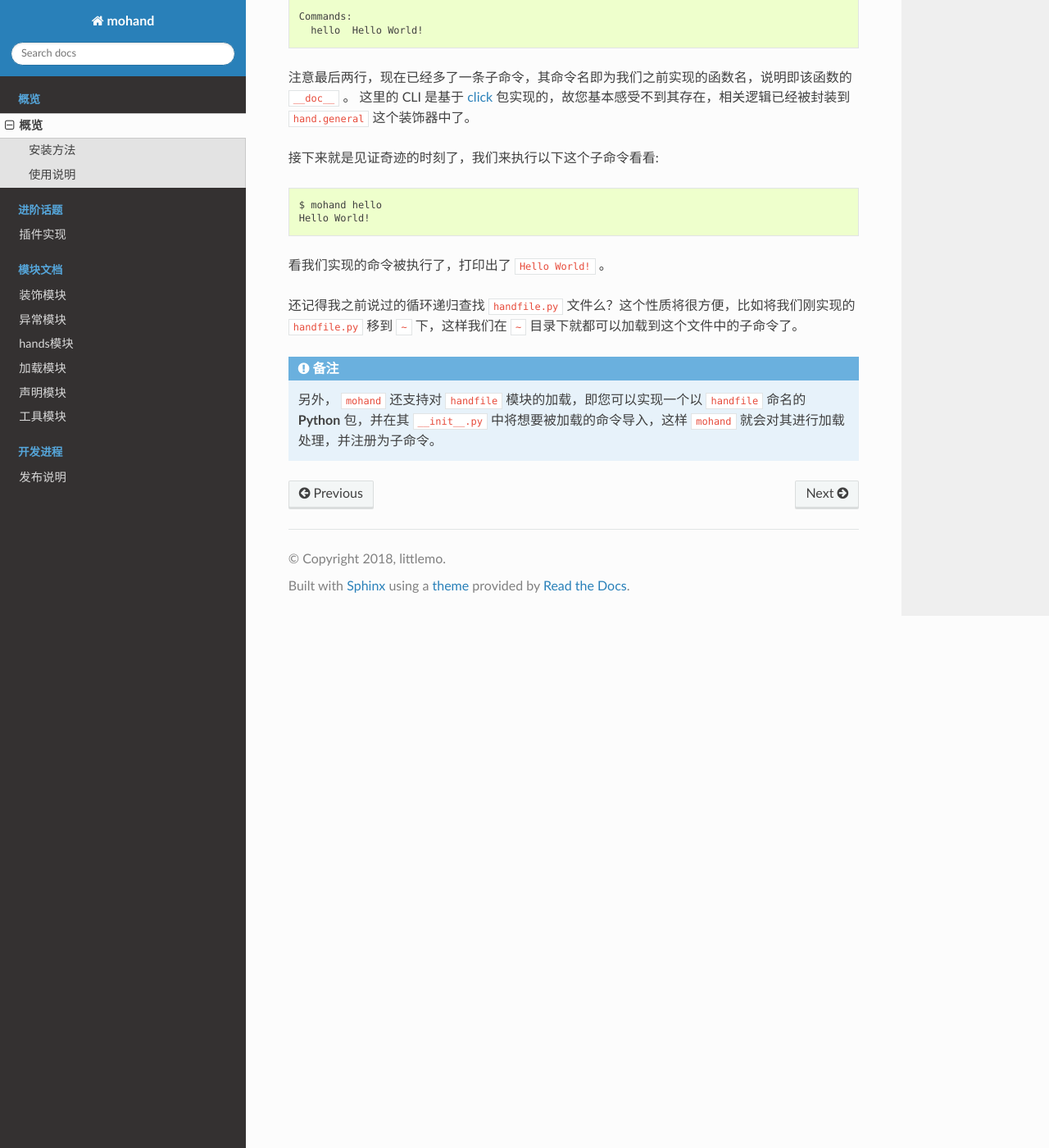
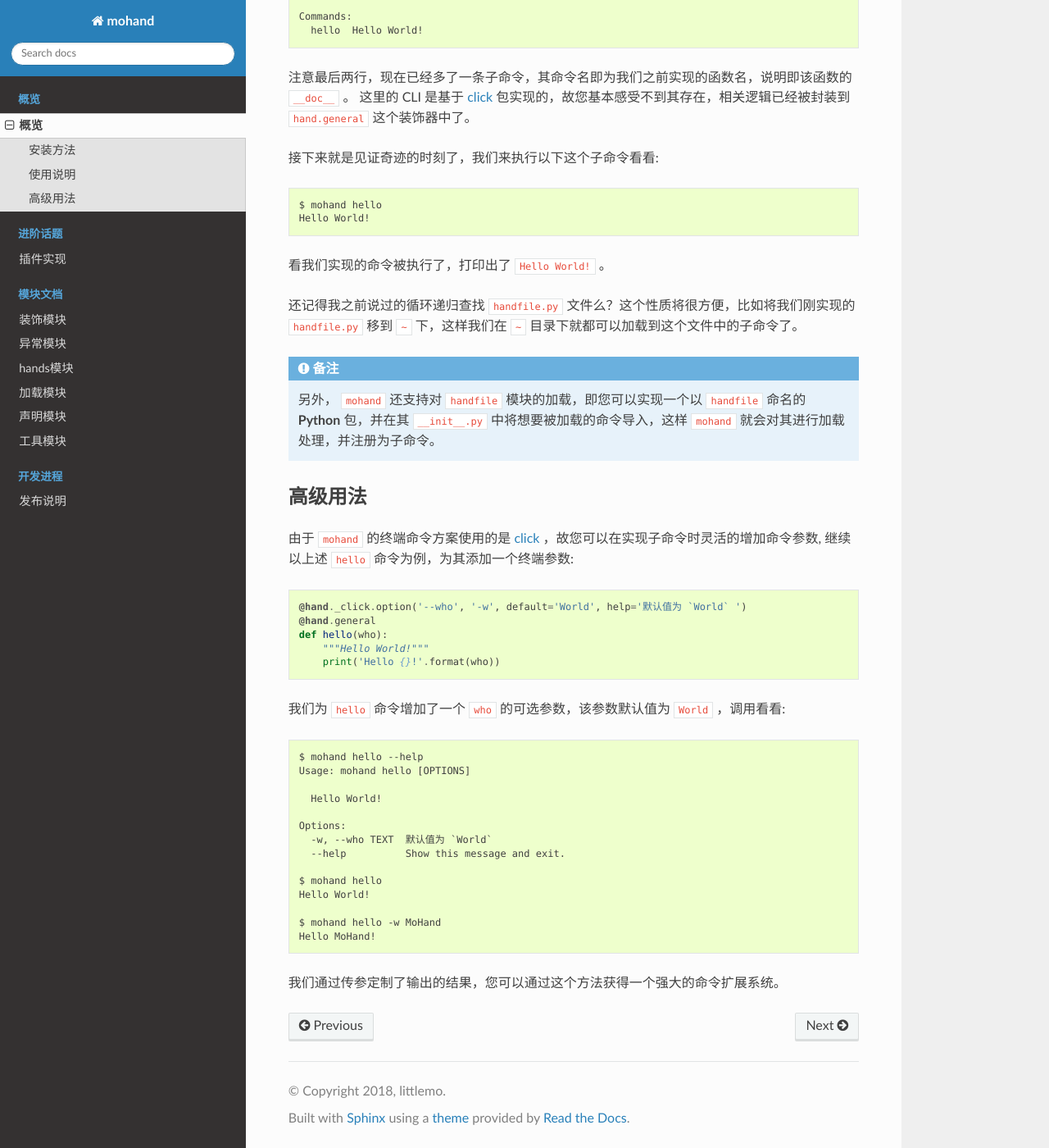
Before and after one commit to littlemo/mohand, a Sphinx documentation site: the page built from docs/source/intro/overview.rst, in a window 1280 px wide and 1400 px high, scrolled down 2059 px. Shown: the whole window at 82% size. Built offline with Sphinx 7.4.7 and the Read the Docs theme 2.0.0, drawn with Linux system fonts in a browser that asks for light colours; formulas are drawn with MathJax 3; the version number could not be read and is left out.

Commit message:
F: 为概览文档增加了高级用法章节的说明

```diff
--- a/docs/source/intro/overview.rst
+++ b/docs/source/intro/overview.rst
@@ -109,6 +109,36 @@ MoHand 为通用自动化处理工具，主要用于运维自动化。
     命名的 **Python** 包，并在其 ``__init__.py`` 中将想要被加载的命令导入，这样
     ``mohand`` 就会对其进行加载处理，并注册为子命令。
 
+高级用法
+========
+
+由于 ``mohand`` 的终端命令方案使用的是 `click`_ ，故您可以在实现子命令时灵活的增加命令参数,
+继续以上述 ``hello`` 命令为例，为其添加一个终端参数::
+
+    @hand._click.option('--who', '-w', default='World', help='默认值为 `World` ')
+    @hand.general
+    def hello(who):
+        """Hello World!"""
+        print('Hello {}!'.format(who))
+
+我们为 ``hello`` 命令增加了一个 ``who`` 的可选参数，该参数默认值为 ``World`` ，调用看看::
+
+    $ mohand hello --help
+    Usage: mohand hello [OPTIONS]
+
+      Hello World!
+
+    Options:
+      -w, --who TEXT  默认值为 `World`
+      --help          Show this message and exit.
+
+    $ mohand hello
+    Hello World!
+
+    $ mohand hello -w MoHand
+    Hello MoHand!
+
+我们通过传参定制了输出的结果，您可以通过这个方法获得一个强大的命令扩展系统。
 
 .. _Fabric: http://www.fabfile.org
 .. _Gulp: https://gulpjs.com
```
